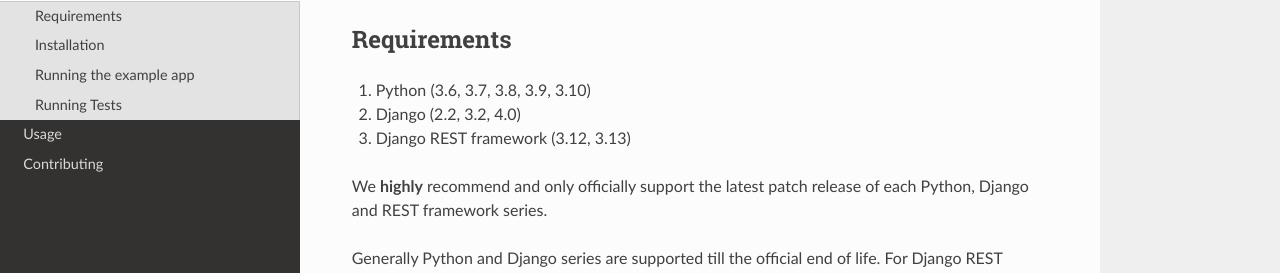
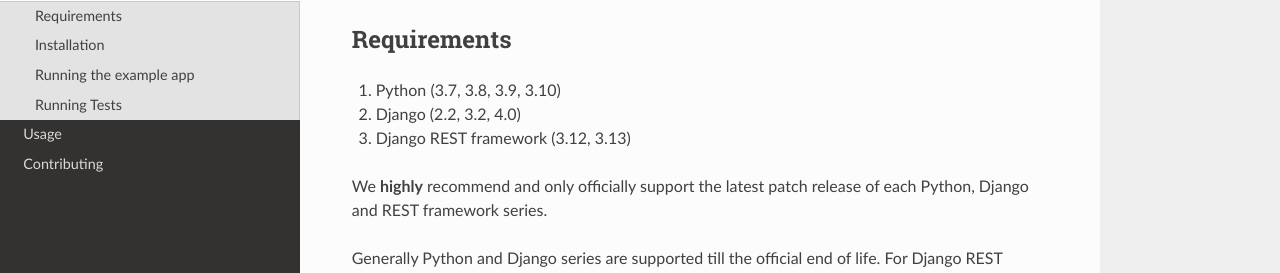
Before and after one commit to django-json-api/django-rest-framework-json-api, a Sphinx documentation site: the page built from docs/getting-started.md, in a window 1280 px wide and 900 px high, scrolled down 831 px. Shown: the part 177-450 px from the top of the window. Built offline with Sphinx 7.4.7 and the Read the Docs theme 2.0.0, drawn with Linux system fonts in a browser that asks for light colours; pages that are not in the unit, such as notebooks, are missing from menus.

Commit message:
Removed support for Python 3.6 (#1039)

```diff
--- a/README.rst
+++ b/README.rst
@@ -88,7 +88,7 @@
 Requirements
 ------------
 
-1. Python (3.6, 3.7, 3.8, 3.9, 3.10)
+1. Python (3.7, 3.8, 3.9, 3.10)
 2. Django (2.2, 3.2, 4.0)
 3. Django REST framework (3.12, 3.13)
 
--- a/docs/getting-started.md
+++ b/docs/getting-started.md
@@ -51,7 +51,7 @@
 
 ## Requirements
 
-1. Python (3.6, 3.7, 3.8, 3.9, 3.10)
+1. Python (3.7, 3.8, 3.9, 3.10)
 2. Django (2.2, 3.2, 4.0)
 3. Django REST framework (3.12, 3.13)
 
--- a/setup.py
+++ b/setup.py
@@ -14,7 +14,7 @@
     """
     Build a file path from paths and return the contents.
     """
-    with open(os.path.join(*paths), "r") as f:
+    with open(os.path.join(*paths)) as f:
         return f.read()
 
 
@@ -86,7 +86,6 @@
         "Operating System :: OS Independent",
         "Programming Language :: Python",
         "Programming Language :: Python :: 3",
-        "Programming Language :: Python :: 3.6",
         "Programming Language :: Python :: 3.7",
         "Programming Language :: Python :: 3.8",
         "Programming Language :: Python :: 3.9",
@@ -106,6 +105,6 @@
         "openapi": ["pyyaml>=5.4", "uritemplate>=3.0.1"],
     },
     setup_requires=wheel,
-    python_requires=">=3.6",
+    python_requires=">=3.7",
     zip_safe=False,
 )
```
Also changed, not shown: CHANGELOG.md (+2 -1 lines), 2 other files.
